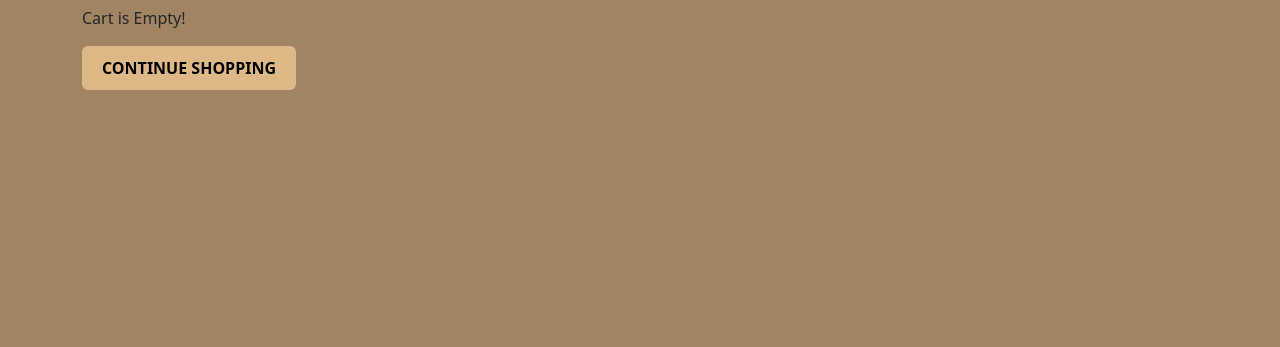
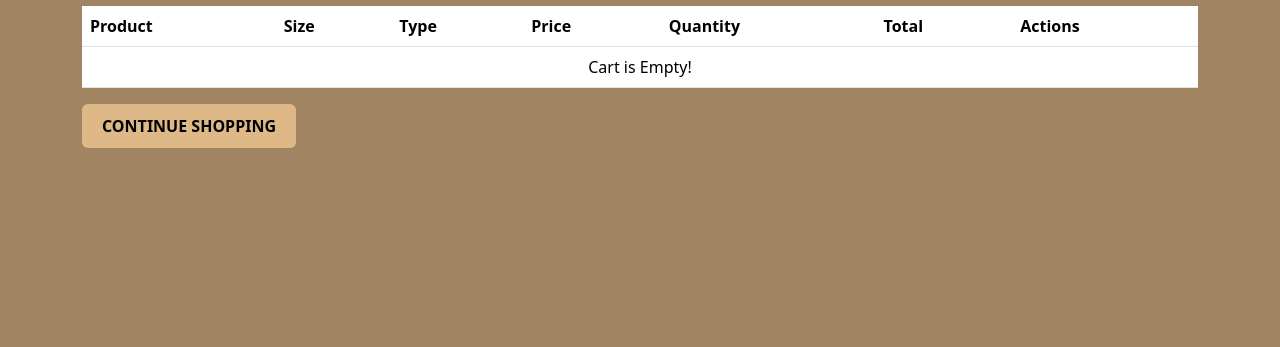
Before and after one commit to JoanChege/Future-Interns-Tasks, a Flask app: page /cart in a window 1280 px wide. Shown: the part 74-421 px from the top of the page. Run offline with Flask 2, Linux system fonts and the light colour scheme.

Commit message:
add sections

```diff
--- a/FUTURE_FS_02/app.py
+++ b/FUTURE_FS_02/app.py
@@ -41,29 +41,47 @@ def cart():
 @app.route('/add_to_cart', methods=['POST'])
 def add_to_cart():
     product_id = request.form.get('product_id')  # Get product ID from form
+    size = request.form.get('size')  # Get size from form
+    type_ = request.form.get('type')  # Get type from form
+
     try:
-        product = db.products.find_one({"_id": ObjectId(product_id)})  # Find product by ObjectId
+        # Find product by ObjectId
+        product = db.products.find_one({"_id": ObjectId(product_id)})
         if not product:
             return "Product not found", 404  # Handle case if product is not found
 
+        # Validate if the size and type are available for the product
+        if size not in product['available_sizes']:
+            return f"Size '{size}' not available for this product", 400  # Size validation
+
+        if type_ not in product['available_types']:
+            return f"Type '{type_}' not available for this product", 400  # Type validation
+
         # Convert ObjectId to string before storing it in the session
-        product['_id'] = str(product['_id'])  # This converts the ObjectId to string
+        product['_id'] = str(product['_id'])  # Convert ObjectId to string
 
         # Initialize the cart if it doesn't exist in the session
         if 'cart' not in session:
             session['cart'] = []
 
-        # Check if the product is already in the cart
+        # Check if the product with the same size and type is already in the cart
         for item in session['cart']:
-            if item['_id'] == product['_id']:
-                item['quantity'] += 1  # If product exists, increase the quantity
+            if item['_id'] == product['_id'] and item.get('size') == size and item.get('type') == type_:
+                item['quantity'] += 1  # If product exists with same size/type, increase the quantity
                 session.modified = True
                 return redirect(url_for('cart'))
 
+        # Add size, type, and quantity to the product data
+        product['size'] = size
+        product['type'] = type_
         product['quantity'] = 1
-        session['cart'].append(product)  # Add the product to the cart
+
+        # Add the product to the cart
+        session['cart'].append(product)
         session.modified = True  # Mark the session as modified
+
         return redirect(url_for('cart'))  # Redirect to the cart page
+
     except Exception as e:
         return f"Error: {str(e)}", 500  # Error handling for invalid ObjectId or database errors
 
--- a/FUTURE_FS_02/templates/cart.html
+++ b/FUTURE_FS_02/templates/cart.html
@@ -1,35 +1,55 @@
 {% extends "base.html" %}
 {% block content %}
 <h1>Your Cart</h1>
-<div class="row">
+
+<!-- Cart Table -->
+<table class="table">
+    <thead>
+        <tr>
+            <th>Product</th>
+            <th>Size</th>
+            <th>Type</th>
+            <th>Price</th>
+            <th>Quantity</th>
+            <th>Total</th>
+            <th>Actions</th>
+        </tr>
+    </thead>
+    <tbody>
+        {% if cart_items %}
             {% for item in cart_items %}
-    <div class="col-md-4">
-        <div class="card mb-4">
-            <img src="{{ url_for('static', filename='images/' + item.image) }}" class="card-img-top" alt="{{ item.name }}">
-            <div class="card-body">
-                <h5 class="card-title">{{ item.name }}</h5>
-                <p class="card-text">Price: Ksh {{ item.price }}</p>
-                <p class="card-text">Quantity: {{ item.quantity }}</p>
-
+            <tr>
+                <td>{{ item.name }}</td>
+                <td>{{ item.size }}</td>
+                <td>{{ item.type }}</td>
+                <td>Ksh {{ item.price }}</td>
+                <td>{{ item.quantity }}</td>
+                <td>Ksh {{ item.price * item.quantity }}</td>
+                <td>
                     <!-- Increase Quantity -->
-                <form method="POST" action="{{ url_for('add_to_cart') }}">
+                    <form method="POST" action="{{ url_for('add_to_cart') }}" style="display:inline;">
                         <input type="hidden" name="product_id" value="{{ item._id }}">
                         <button type="submit" class="btn btn-success">Increase Quantity</button>
                     </form>
-
                     <!-- Decrease Quantity -->
                     <a href="{{ url_for('decrease_quantity', product_id=item._id) }}" class="btn btn-warning">Decrease Quantity</a>
-
                     <!-- Remove from Cart -->
                     <a href="{{ url_for('remove_from_cart', product_id=item._id) }}" class="btn btn-danger">Remove</a>
-            </div>
-        </div>
-    </div>
+                </td>
+            </tr>
+            {% endfor %}
+        {% else %}
+        <tr>
+            <td colspan="7" class="text-center">Cart is Empty!</td>
+        </tr>
+        {% endif %}
+    </tbody>
+</table>
+
+<!-- Checkout Button -->
+{% if cart_items %}
 <a href="{{ url_for('checkout') }}" class="btn btn-success">Proceed to Checkout</a>
-    {% endfor %}
-</div>
-{% if not cart_items %}
-<p>Cart is Empty!</p>
+{% else %}
 <a href="{{ url_for('index') }}" class="btn btn-primary">Continue Shopping</a>
 {% endif %}
 
```
Lines whose indentation alone changed are shown as unchanged.
